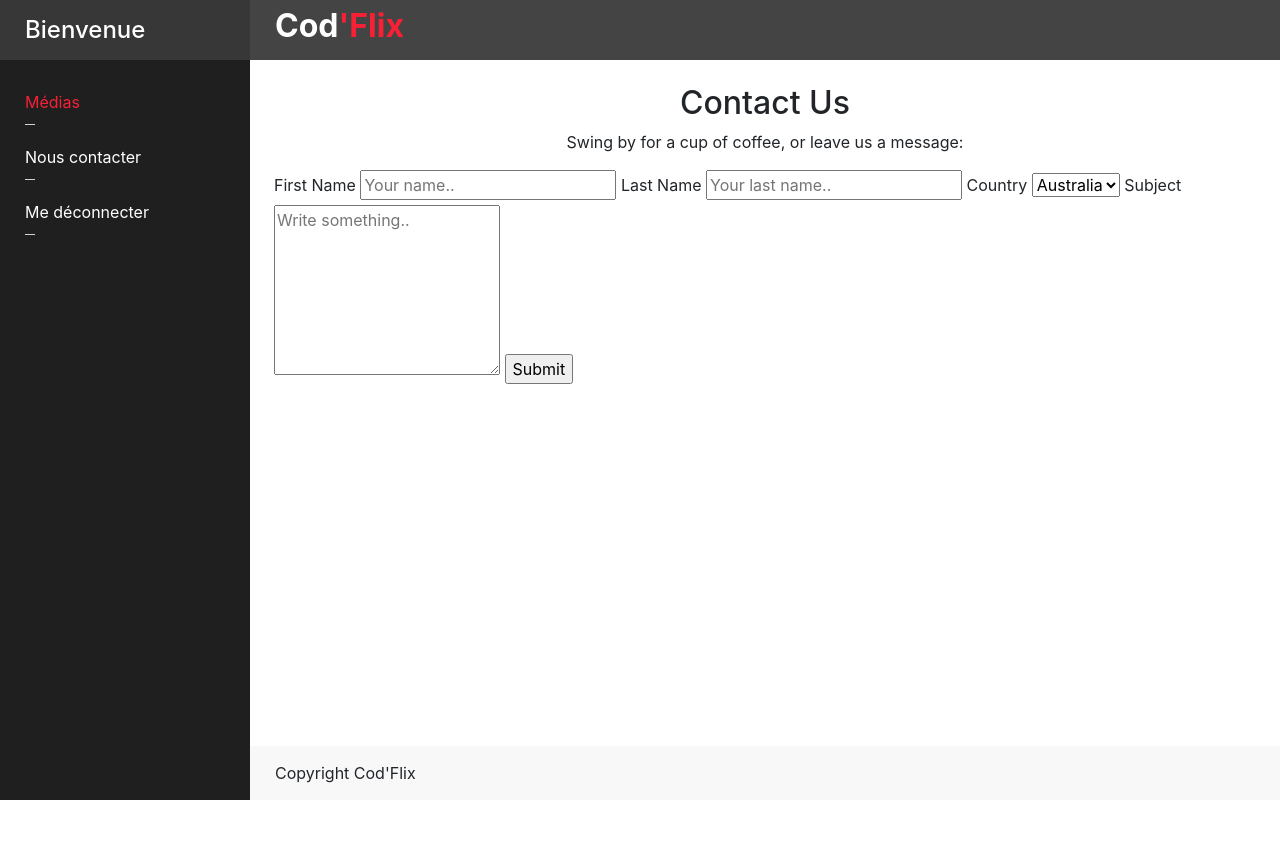
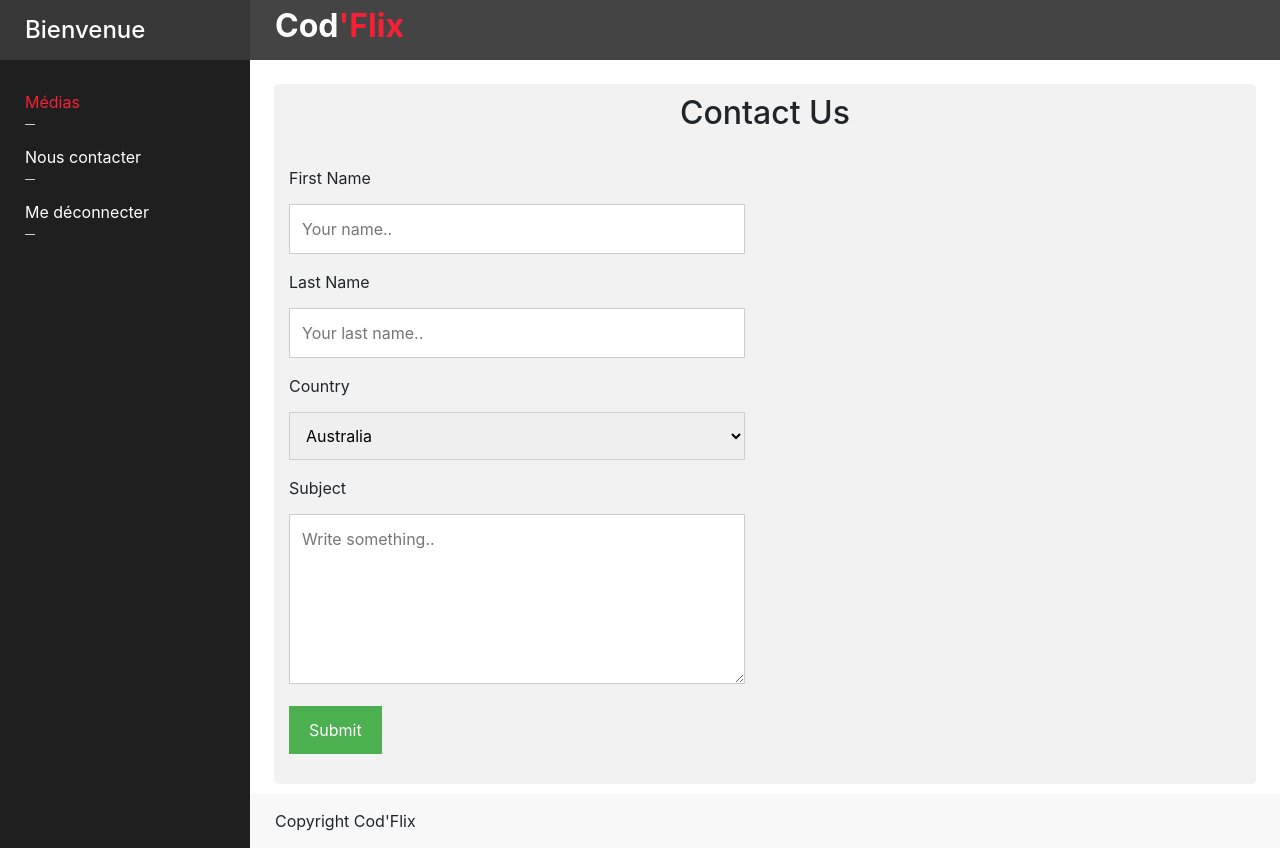
Before and after one commit to damienbiabiany/codflix, a PHP site: page /view/contactView.php in a window 1280 px wide. Before the commit the page ends 800 px from the top, so only its background shows below. Run offline with PHP 8.4, Linux system fonts and the light colour scheme; some libraries are stand-ins or nearby versions.

Commit message:
update contact us page

```diff
--- a/public/css/layout/layout.css
+++ b/public/css/layout/layout.css
@@ -4,3 +4,4 @@
 
 @import url('main/main.css');
 @import url('pages/pages.css');
+@import url('pages/contact.css');
--- a/public/css/layout/pages/contact.css
+++ b/public/css/layout/pages/contact.css
@@ -25,7 +25,7 @@
   }
 
   /* Style the container/contact section */
-  .container {
+  .form-container {
     border-radius: 5px;
     background-color: #f2f2f2;
     padding: 10px;
--- a/view/contactView.php
+++ b/view/contactView.php
@@ -16,10 +16,11 @@
 <div class="media-list">
 
 
-    <div class="container">
+    <div class="container form-container">
       <div style="text-align:center">
         <h2>Contact Us</h2>
-        <p>Swing by for a cup of coffee, or leave us a message:</p>
+
+
       </div>
       <div class="row">
         <div class="column">
--- a/view/mediaDetailView.php
+++ b/view/mediaDetailView.php
@@ -19,7 +19,7 @@
         </div>
         <div class="col-md-8 video">
                         <div>
-                            <iframe allowfullscreen="" frameborder="0"
+                            <iframe allowfullscreen="true" frameborder="0"
                                     src="<?= $trailer_url; ?>" ></iframe>
                         </div>
         </div>
```
